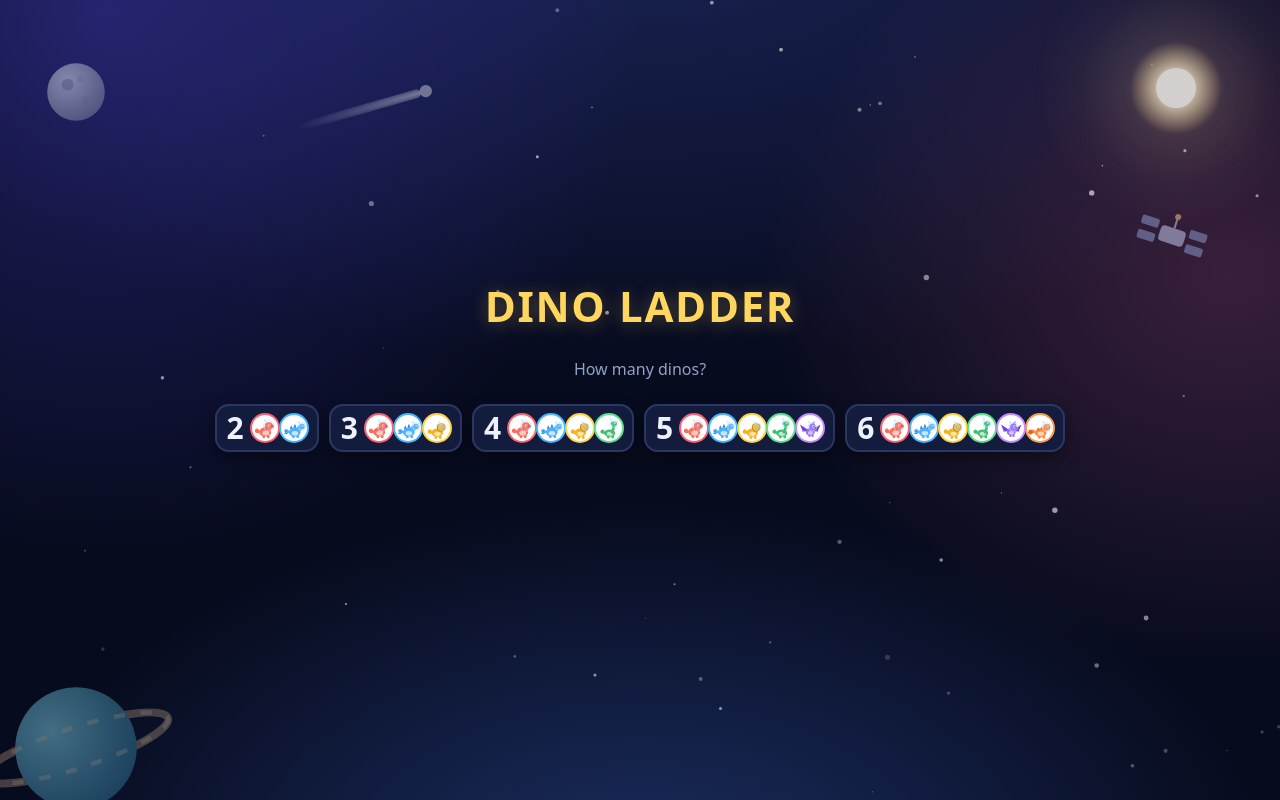
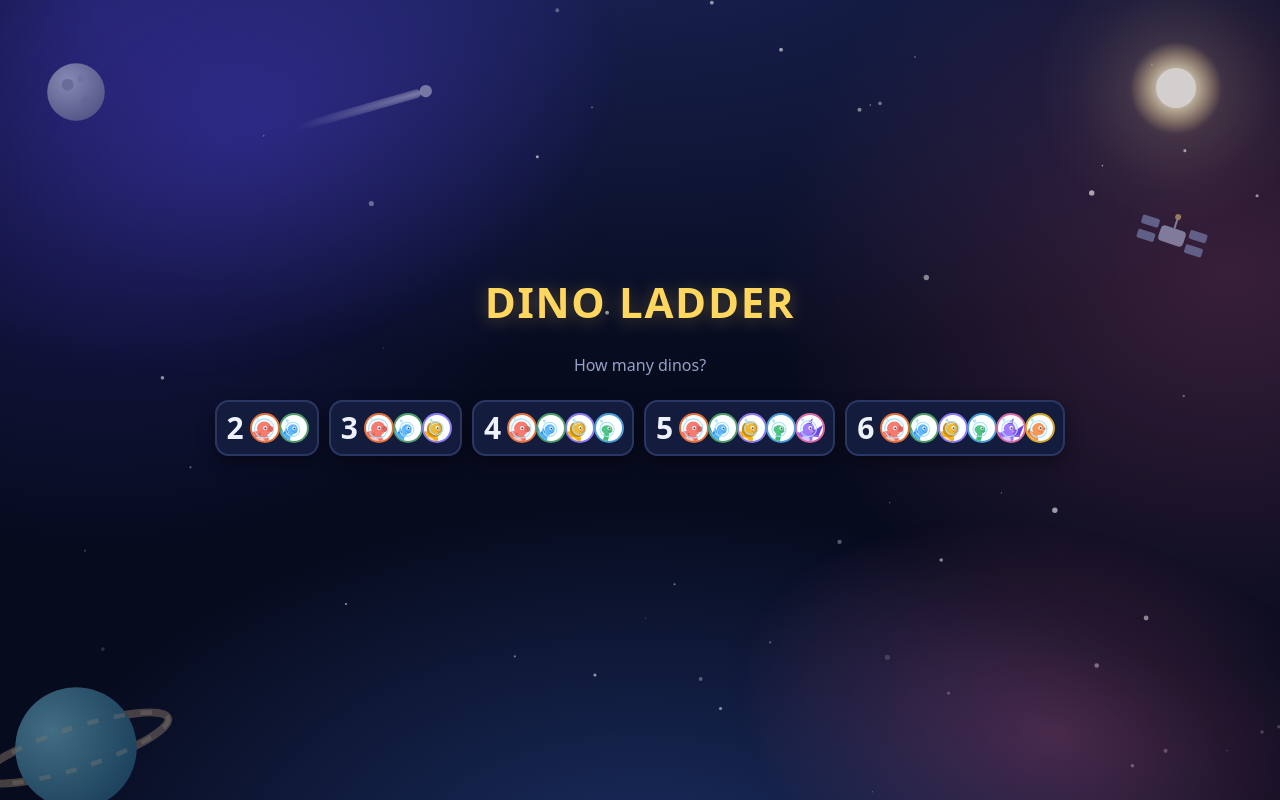
Before and after one commit to Herdanis/the-flying-cat, a website built with Vite: page index.html in a window 1280 px wide. Built offline with nearby package versions, Linux system fonts and the light colour scheme.

Commit message:
fix: readable numbers, faces and finish star
Earth, Belt and Moon darken their top gradient stop until the light ink
clears 4.5:1, and Earth's cloud moves off the number. Small slots crop
the dino to head and shoulders with CSS instead of a second drawing; the
finish star gets a face, the start buttons grow to 56px, both nebulae
render behind the board, the species colour seeds --p1..--p6 at boot so
there is one palette, and the confetti falls once behind the card and is
skipped under prefers-reduced-motion.

```diff
--- a/src/main.ts
+++ b/src/main.ts
@@ -11,13 +11,14 @@ import { asset } from './ui/assets';
 import { displaySquare, createBoard, type BoardView } from './ui/board';
 import { createDice } from './ui/dice';
 import { speaker } from './ui/icons';
-import { el, mount, onViewportChange, playerColors, prefersReducedMotion } from './ui/layout';
+import { el, faceImg, mount, onViewportChange, playerColors, prefersReducedMotion } from './ui/layout';
 import { animateMove, movePath } from './ui/motion';
 import { isMuted, play, setMuted } from './ui/sound';
 import { showStart } from './ui/start';
 
-const CONFETTI = ['#ffd23f', '#57e389', '#43b7ff', '#ff5f6d', '#c58bff'];
 const SKY: [string, string][] = [
+  ['nebulaA', 'sky-nebula-a'],
+  ['nebulaB', 'sky-nebula-b'],
   ['sun', 'sky-sun'],
   ['moon', 'sky-moon'],
   ['planet', 'sky-planet'],
@@ -112,11 +113,7 @@ function startGame(count: number): void {
   const colors = playerColors();
   const dice = createDice(() => void roll());
 
-  const turnFace = document.createElement('img');
-  turnFace.className = 'turn-face';
-  turnFace.alt = '';
   const turnDino = el('span', 'turn-dino');
-  turnDino.append(turnFace);
 
   const turn = el('div', 'turn');
   turn.setAttribute('aria-live', 'polite');
@@ -139,7 +136,7 @@ function startGame(count: number): void {
     board.render(game);
     const player = game.current();
     turnDino.style.setProperty('--c', colors[player.colorIndex] ?? colors[0]);
-    turnFace.src = asset('dinos', SPECIES[player.colorIndex % SPECIES.length].key);
+    turnDino.replaceChildren(faceImg(SPECIES[player.colorIndex % SPECIES.length].key));
     turnName.textContent = `${player.name}'s turn`;
     log.textContent = game.log.at(-1) ?? '';
   }
@@ -191,22 +188,18 @@ function startGame(count: number): void {
     const card = el('div', 'banner-card');
     const confetti = el('div', 'confetti');
     confetti.setAttribute('aria-hidden', 'true');
-    for (let i = 0; i < 18; i++) {
+    for (let i = 0; i < 18 && !reduced; i++) {
       const bit = el('i', 'confetti-bit');
       bit.style.setProperty('--x', `${(i * 37) % 100}%`);
       bit.style.setProperty('--delay', `${(i % 6) * 0.24}s`);
       bit.style.setProperty('--spin', `${180 + (i % 5) * 90}deg`);
-      bit.style.setProperty('--col', CONFETTI[i % CONFETTI.length]);
+      bit.style.setProperty('--col', colors[i % colors.length]);
       confetti.append(bit);
     }
 
     const dino = el('div', 'banner-dino');
     dino.style.setProperty('--c', colors[winner.colorIndex] ?? colors[0]);
-    const face = document.createElement('img');
-    face.src = asset('dinos', SPECIES[winner.colorIndex % SPECIES.length].key);
-    face.alt = '';
-    face.draggable = false;
-    dino.append(face);
+    dino.append(faceImg(SPECIES[winner.colorIndex % SPECIES.length].key));
 
     const again = el('button', 'banner-again', '\u21BB another game');
     again.type = 'button';
@@ -237,7 +230,15 @@ function startPicker(): void {
   mount(showStart((count) => startGame(count)));
 }
 
+/** One palette: the species colour seeds every player variable. */
+function seedColours(): void {
+  SPECIES.forEach((species, i) => {
+    document.documentElement.style.setProperty(`--p${i + 1}`, species.colour);
+  });
+}
+
 function boot(): void {
+  seedColours();
   createSky();
   startPicker();
 
--- a/src/styles.css
+++ b/src/styles.css
@@ -13,13 +13,6 @@
   --card-line: #2a3763;
   --trail: #7ee7a4;
   --hole: #c9a6ff;
-
-  --p1: #ff5f6d;
-  --p2: #43b7ff;
-  --p3: #ffd23f;
-  --p4: #57e389;
-  --p5: #c58bff;
-  --p6: #ff9a4d;
 
   --star: #ffd75e;
 
@@ -153,6 +146,22 @@ button {
   height: auto;
 }
 
+.sky-nebula-a {
+  top: -14vmin;
+  left: -16vmin;
+  width: 96vmin;
+  opacity: 0.95;
+  transform: rotate(-18deg);
+}
+
+.sky-nebula-b {
+  right: -14vmin;
+  bottom: -18vmin;
+  width: 84vmin;
+  opacity: 0.9;
+  transform: rotate(14deg);
+}
+
 .sky-sun {
   top: -9vmin;
   right: -7vmin;
@@ -193,7 +202,9 @@ button {
     display: none;
   }
 
-  .sky-sun {
+  .sky-sun,
+  .sky-nebula-a,
+  .sky-nebula-b {
     display: block;
   }
 }
@@ -231,7 +242,7 @@ button {
 }
 
 .start-btn {
-  min-height: var(--tap);
+  min-height: 56px;
   display: flex;
   align-items: center;
   gap: 8px;
@@ -257,13 +268,57 @@ button {
   gap: 3px;
 }
 
-.start-faces img {
+.start-face {
+  display: block;
   width: clamp(18px, 4vmin, 26px);
   height: clamp(18px, 4vmin, 26px);
   border-radius: 50%;
   background: #fff;
   box-shadow: 0 0 0 2px var(--c);
-  object-fit: contain;
+  overflow: hidden;
+}
+
+.start-face .face {
+  width: 100%;
+  height: 100%;
+}
+
+/* Head and shoulders: the head stays put and grows; the disc clips the body. */
+.turn-dino .face,
+.start-face .face,
+.token.dot .face {
+  transform-origin: var(--hx) var(--hy);
+  transform: translate(calc(50% - var(--hx)), calc(50% - var(--hy))) scale(1.8);
+}
+
+.face[data-dino='rex'] {
+  --hx: 66%;
+  --hy: 41%;
+}
+
+.face[data-dino='stego'] {
+  --hx: 83%;
+  --hy: 41%;
+}
+
+.face[data-dino='trike'] {
+  --hx: 71%;
+  --hy: 45%;
+}
+
+.face[data-dino='long'] {
+  --hx: 73%;
+  --hy: 30%;
+}
+
+.face[data-dino='ptero'] {
+  --hx: 62%;
+  --hy: 44%;
+}
+
+.face[data-dino='anky'] {
+  --hx: 79%;
+  --hy: 45%;
 }
 
 .start-btn:active {
@@ -325,6 +380,7 @@ button {
 }
 
 .turn-dino {
+  overflow: hidden;
   display: grid;
   place-items: center;
   width: 1.8em;
@@ -527,6 +583,7 @@ button {
 }
 
 .token.dot {
+  overflow: hidden;
   box-shadow:
     0 0 0 2px var(--c),
     0 1px 3px rgba(0, 0, 0, 0.45);
@@ -631,6 +688,7 @@ button {
 
 .banner-card {
   position: relative;
+  z-index: 1;
   display: flex;
   flex-direction: column;
   align-items: center;
@@ -646,6 +704,7 @@ button {
 .confetti {
   position: absolute;
   inset: 0;
+  z-index: 0;
   pointer-events: none;
 }
 
@@ -657,7 +716,7 @@ button {
   height: 11px;
   border-radius: 2px;
   background: var(--col);
-  animation: fall 2.6s linear infinite;
+  animation: fall 2.6s linear both;
   animation-delay: var(--delay);
 }
 
--- a/src/ui/board.ts
+++ b/src/ui/board.ts
@@ -7,7 +7,7 @@ import type { Board } from '../game/randomBoard';
 import { SPECIES } from '../game/species';
 import type { Game } from '../game/state';
 import { asset, groundFor } from './assets';
-import { el, playerColors } from './layout';
+import { el, faceImg, playerColors } from './layout';
 import { linkPath, ribbonPath, squareCentre, type LinkGeometry } from './links';
 
 export type TrackDir = 'right' | 'left' | 'up';
@@ -282,12 +282,7 @@ export function createBoard(traps: Board): BoardView {
     while (pieces.length < count) {
       const species = SPECIES[pieces.length % SPECIES.length];
       const piece = el('div', 'token');
-      const face = document.createElement('img');
-      face.className = 'face';
-      face.src = asset('dinos', species.key);
-      face.alt = '';
-      face.draggable = false;
-      piece.append(face);
+      piece.append(faceImg(species.key));
       pieces.push(piece);
       overlay.append(piece);
     }
--- a/src/ui/layout.ts
+++ b/src/ui/layout.ts
@@ -1,6 +1,8 @@
 // ============================================
 // Layout Helpers
 // ============================================
+
+import { asset } from './assets';
 
 export function root(): HTMLElement {
   return document.querySelector<HTMLElement>('#app')!;
@@ -30,6 +32,17 @@ export function prefersReducedMotion(): boolean {
   return matchMedia('(prefers-reduced-motion: reduce)').matches;
 }
 
+/** A dino portrait; `data-dino` lets the sheet crop it to the head in small slots. */
+export function faceImg(key: string): HTMLImageElement {
+  const img = document.createElement('img');
+  img.className = 'face';
+  img.src = asset('dinos', key);
+  img.alt = '';
+  img.draggable = false;
+  img.dataset.dino = key;
+  return img;
+}
+
 export function playerColors(): string[] {
   const style = getComputedStyle(document.documentElement);
   return [1, 2, 3, 4, 5, 6].map((n) => style.getPropertyValue(`--p${n}`).trim());
--- a/src/ui/start.ts
+++ b/src/ui/start.ts
@@ -4,8 +4,7 @@
 
 import { SPECIES } from '../game/species';
 import { MAX_PLAYERS, MIN_PLAYERS } from '../game/state';
-import { asset } from './assets';
-import { el, playerColors } from './layout';
+import { el, faceImg, playerColors } from './layout';
 
 export function showStart(onPick: (count: number) => void): HTMLElement {
   const screen = el('div', 'screen start-screen');
@@ -19,12 +18,10 @@ export function showStart(onPick: (count: number) => void): HTMLElement {
 
     const faces = el('span', 'start-faces');
     for (let i = 0; i < count; i++) {
-      const face = document.createElement('img');
-      face.src = asset('dinos', SPECIES[i].key);
-      face.alt = '';
-      face.draggable = false;
-      face.style.setProperty('--c', colors[i] ?? colors[0]);
-      faces.append(face);
+      const chip = el('span', 'start-face');
+      chip.style.setProperty('--c', colors[i] ?? colors[0]);
+      chip.append(faceImg(SPECIES[i].key));
+      faces.append(chip);
     }
 
     btn.append(el('span', 'start-count', String(count)), faces);
```
Also changed, not shown: README.md, public/assets/README.md, public/assets/grounds/belt.svg, public/assets/grounds/earth.svg, public/assets/grounds/moon.svg, public/assets/marks/star.svg.
